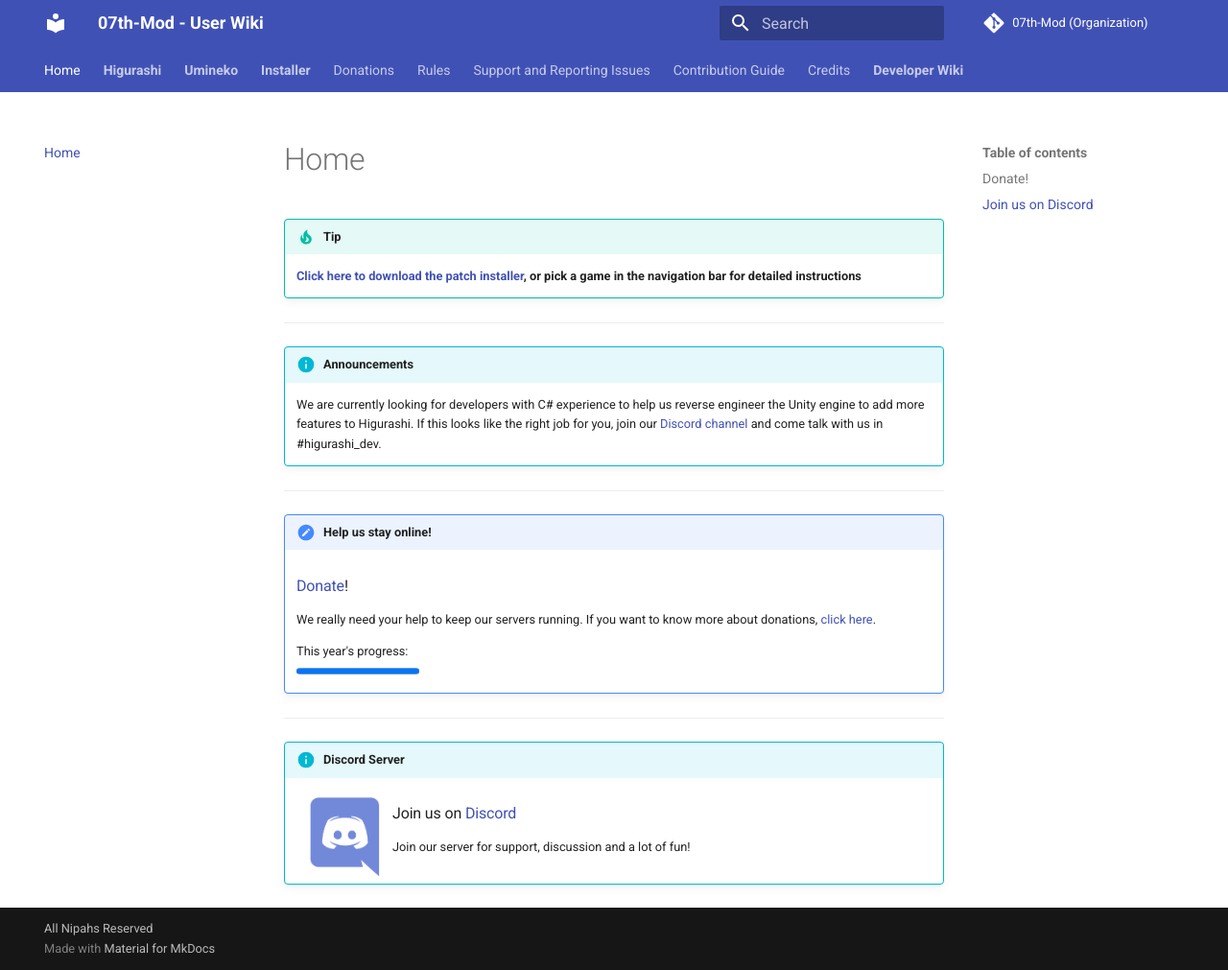
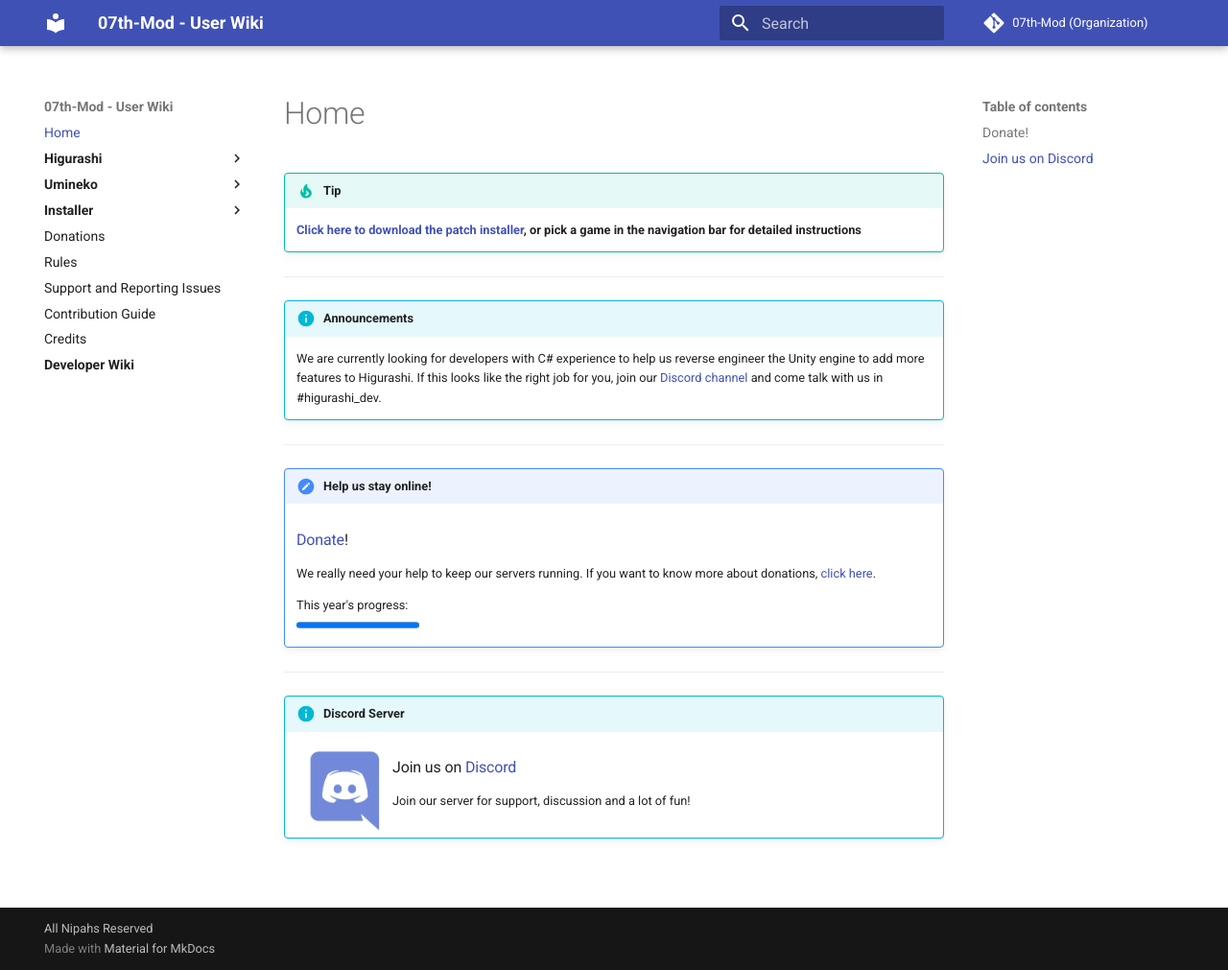
Before and after one commit to 07th-mod/wiki, an MkDocs documentation site: the page built from docs/index.md, in a window 1280 px wide and 1011 px high. Shown: the whole window at 96% size. Built offline with MkDocs 1.6.1 and Material for MkDocs 9.7.7, drawn with Linux system fonts in a browser that asks for light colours; some of the changed lines change nothing that is shown.

Commit message:
Re-enable instant loading

```diff
--- a/mkdocs.yml
+++ b/mkdocs.yml
@@ -37,8 +37,8 @@
 theme:
   name: material
   features:
-    - tabs
-    - instant
+    #- navigation.tabs
+    - navigation.instant
 plugins:
    - search
    - minify
```
